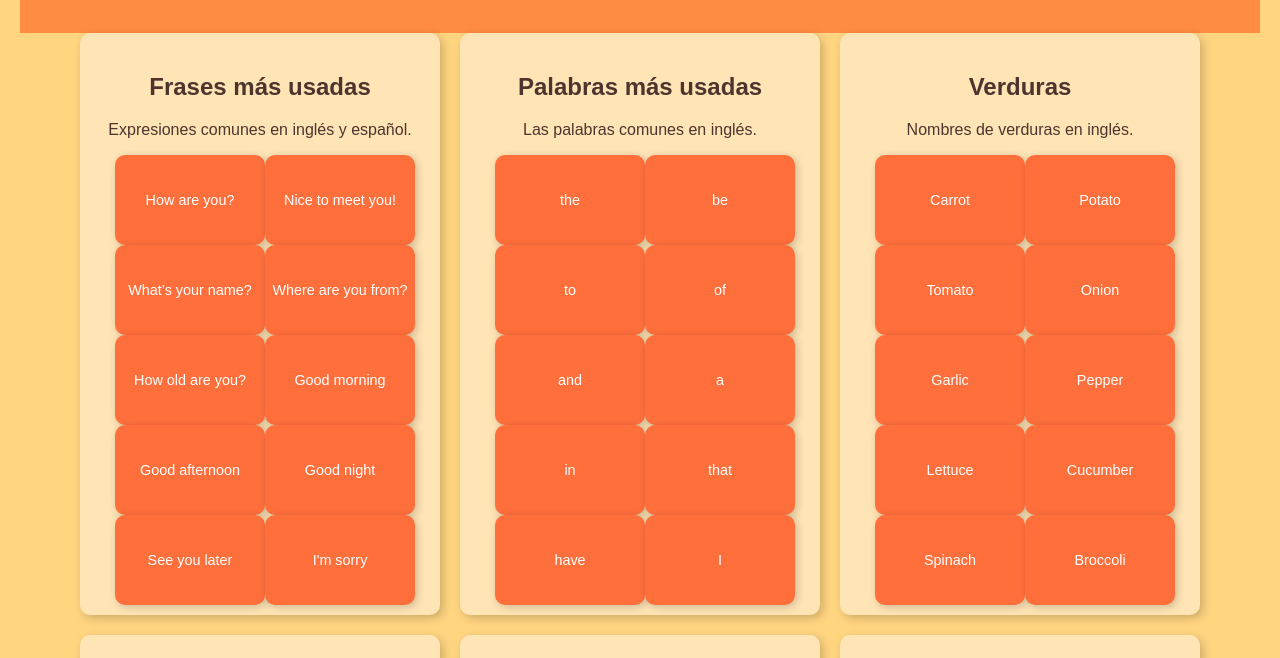
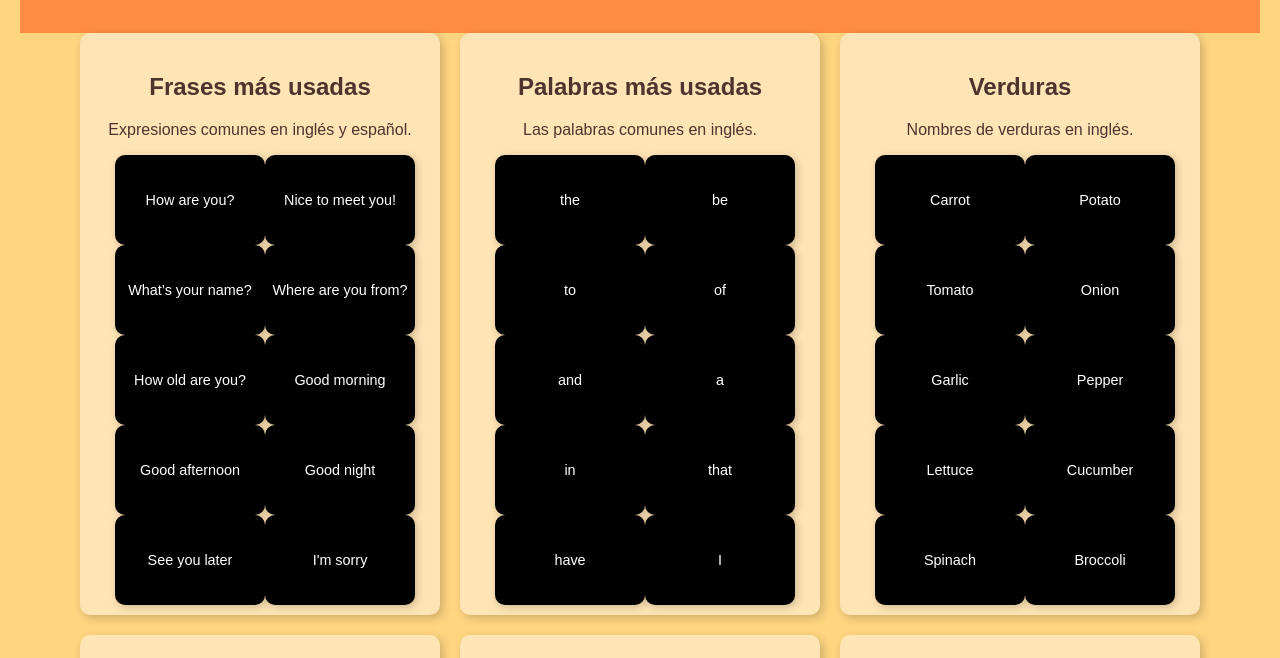
Before and after one commit to Yunguillermo/bolinglish, a plain HTML site: page index.html in a window 1280 px wide. Shown: the part 142-800 px from the top of the page. Drawn offline with Linux system fonts and the light colour scheme.

Commit message:
Update index.html

```diff
--- a/index.html
+++ b/index.html
@@ -71,7 +71,7 @@
       padding: 5px;
     }
     .flashcard-front {
-      background-color: #FF6F3C;
+      background-color: black;
       color: white;
     }
     .flashcard-back {
```
